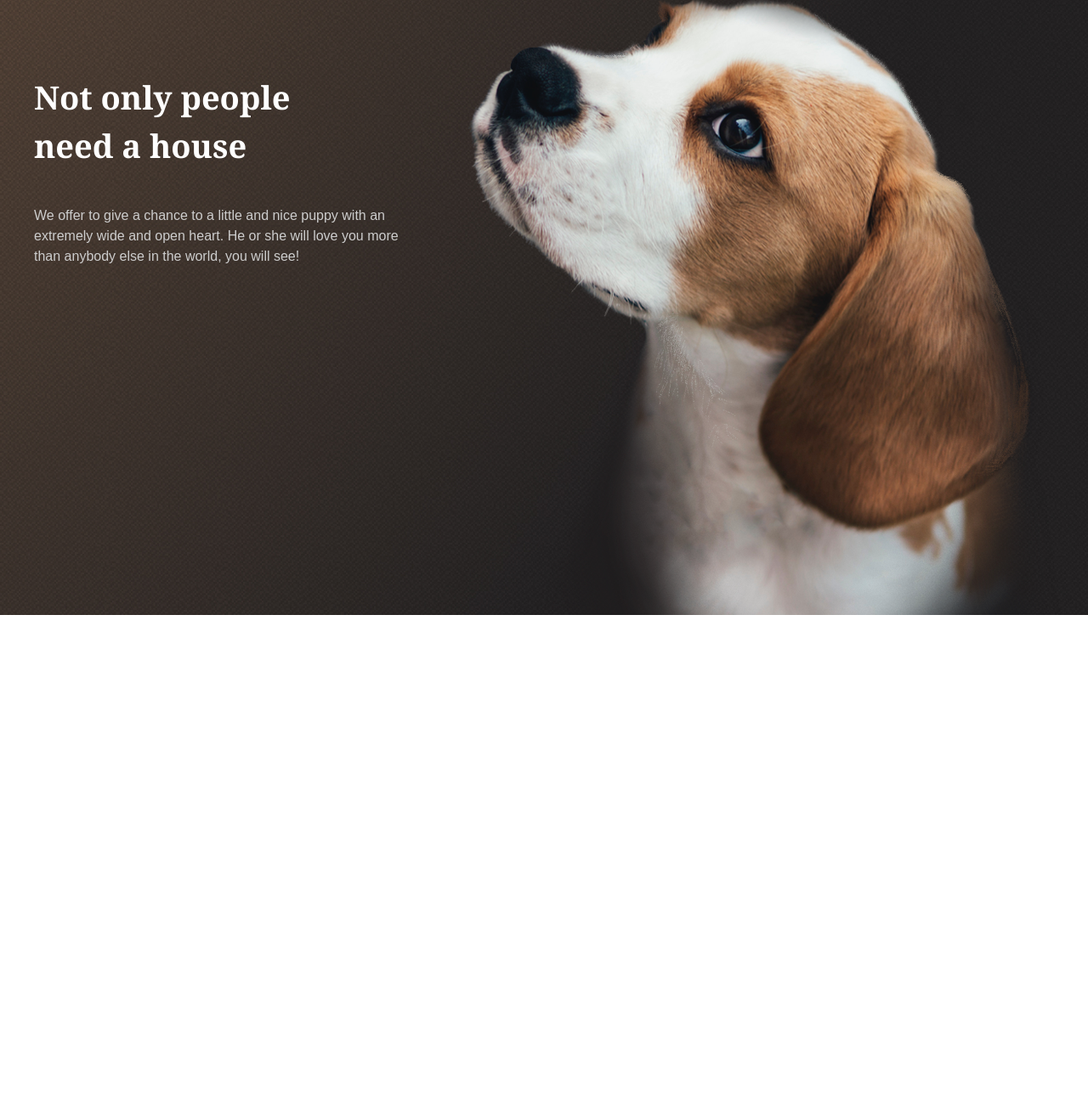
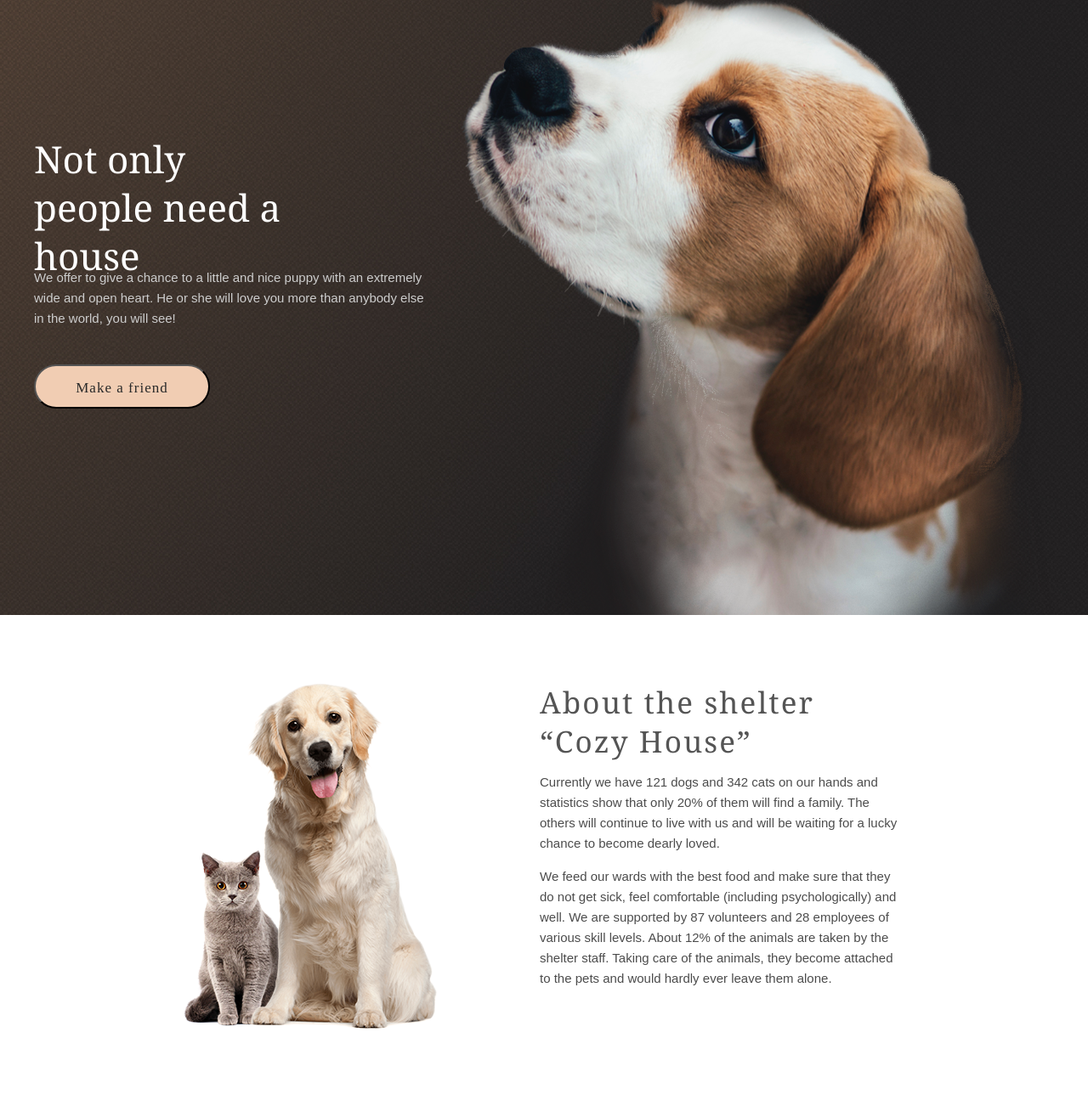
Before and after one commit to Dmitry0109/Test, a plain HTML site: page Shelter/index.html in a window 1280 px wide. Shown: the part 184-1499 px from the top of the page at 85% size. Before the commit the page ends 998 px from the top, so only its background shows below. Drawn offline with Linux system fonts and the light colour scheme.

Commit message:
feat: two page for shelter

```diff
--- a/Shelter/index.html
+++ b/Shelter/index.html
@@ -25,9 +25,25 @@
         <div class="contentStartScreen h2p">
           <h2 class="h2Heading">Not only people need a house</h2>
           <p class="pHeading"> We offer to give a chance to a little and nice puppy with an extremely wide and open heart. He or she will love you more than anybody else in the world, you will see!</p>
+          <button type="button" name="popup-button" class="buttonStartScreen">Make a friend</button>
         </div>
         <img class="dogImg" src="assest/img/start-screen-puppy.png" alt="dogPfoto">
+      </section>
     </section>
-  </main>
+    <section class="aboutPets">
+        <div class="about_section">
+            <img class="about_pets" src="assest/img/about-pets.png" alt="imgDog">
+            <article class="contentPets">
+              <h2 class="headingContentPets">About the shelter “Cozy House”</h2>
+              <p class="subheadingPets1">
+                Currently we have 121 dogs and 342 cats on our hands and statistics show that only 20% of them will find a family. The others will continue to live with us and will be waiting for a lucky chance to become dearly loved.
+              </p>
+              <p class="subheadingPets2">
+                We feed our wards with the best food and make sure that they do not get sick, feel comfortable (including psychologically) and well. We are supported by 87 volunteers and 28 employees of various skill levels. About 12% of the animals are taken by the shelter staff. Taking care of the animals, they become attached to the pets and would hardly ever leave them alone.
+              </p>
+            </article>
+        </div>
+    </section>
+  <main>
 </body>
 </html>
--- a/Shelter/styles.css
+++ b/Shelter/styles.css
@@ -78,18 +78,23 @@ select {
 
 main {
   width: 1280px;
-  height: 908px;
+  height: 3796px;
   margin-left: auto;
   margin-right: auto;
 }
 
 .sectionHeader {
+  display: flex;
+  flex-direction: column;
+  justify-content: space-between;
   width: 1280px;
   height: 908px;
-  background-image: url(assest/img/start-screen-gradient-background.jpg);
+  background: url(assest/img/start-screen-gradient-background.jpg);
+  background-repeat: no-repeat;
   margin-left: auto;
   margin-right: auto;
   padding: 0.1px 0;
+
 
 }
 .header {
@@ -97,8 +102,9 @@ main {
   justify-content: space-between;
   align-items: center;
   margin: 30px 40px;
-  line-height: 35px;
   letter-spacing: 1px;
+  /* line-height: 35px; */
+  padding: 0.1px 0;
 }
 
 .logo {
@@ -106,24 +112,6 @@ main {
   flex-direction: column;
   width: 184px;
   height: 60px;
-}
-
-.title {
-  font-family: georgia;
-  font-size: 32px;
-  color: rgba(241, 205, 179, 1);
-  height: 35.2px;
-}
-
-.subtitle {
-  display: flex;
-  font-family: arial;
-  font-size: 13px;
-  color: rgba(255, 255, 255, 1);
-  width: 179px;
-  height: 15px;
-  margin-left: 4px;
-
 }
 
 .nav {
@@ -134,54 +122,151 @@ main {
   font-family: arial;
   font-size: 15px;
   color: rgba(205, 205, 205, 1);
+  line-height: 160%;
+  margin-top: 16px;
 }
+
 .navHeader1 {
   color: rgba(250, 250, 250, 1);
 }
-.startScreen {
-  width: 1200px;
-  height: 728px;
-  margin-top: 180px;
-}
-.dogImg {
-  position: relative;
-  width: 698px;
-  height: 728px;
-  left: 550px;
-  bottom: 433px;
+
+.title {
+  font-family: var(--font-family);
+  font-size: 32px;
+  color: rgba(241, 205, 179, 1);
+  height: 35px;
+  width: 184px;
+  letter-spacing: 0.06em;
+  font-weight: 400;
 }
 
-
-.contentStartScreen {
+.subtitle {
   display: flex;
-flex-direction: column;
-width: 460px;
-height: 180px;
-}
-
-.h2p {
-  display: flex;
-  flex-direction: column;
-  width: 460px;
-  height: 343px;
-  margin-left: 40px;
-
+  font-family: arial;
+  font-size: 13px;
+  color: rgba(255, 255, 255, 1);
+  width: 179px;
+  height: 15px;
+  font-weight: 400;
+  margin-top: 10px;
+  margin-left: 4px;
 
 }
 
+.startScreen {
+display: flex;
+justify-content: space-between;
+width: 1200px;
+height: 728px;
+margin-left: 40px;
+margin-right: 40px;
+}
+
+.dogImg {
+  width: 698px;
+  height: 728px;
+}
+
+.contentStartScreen {
+  width: 460px;
+  height: 322px;
+  margin-top: 163px;
+}
+
 .h2Heading {
+  width: 310px;
+  height: 114px;
   font-family: georgia;
-  font-size: 38px;
+  font-weight: 400;
+  font-size: 44px;
+  line-height: 130%;
   color: rgba(255, 255, 255, 1);
-  height: 114px;
-  width: 310px;
-
   }
 
   .pHeading {
-font-family: arial;
     width: 460px;
     height: 72px;
+    font-family: arial;
+    font-weight: 400;
+    font-size: 15px;
+    line-height: 160%;
     color: rgba(205, 205, 205, 1);
     margin-top: 42px;
   }
+
+  .buttonStartScreen {
+    color: rgba(41, 41, 41, 1);
+    font-weight: 400;
+    font-size: 17px;
+    line-height: 130%;
+    letter-spacing: 0.06em;
+
+  }
+  button {
+    border-radius: 100px;
+    padding: 15px 45px;
+    width: 207px;
+    height: 52px;
+    background-color: rgba(241, 205, 179, 1);
+    margin-top: 42px;
+  }
+
+  .aboutPets {
+    display: flex;
+    width: 1280px;
+    height: 588px;
+    background: rgba(255, 255, 255, 1);
+  }
+
+  .about_section {
+    display: flex;
+    width: 1200px;
+    height: 408px;
+    margin: 80px 40px 100px 40px;
+    justify-content: space-between;
+  }
+
+  .about_pets {
+    width: 300px;
+    height: 408px;
+    margin-left: 175px;
+  }
+
+  .contentPets {
+    display: flex;
+    flex-direction: column;
+    width: 430px;
+    height: 380px;
+    margin-right: 175px;
+  }
+
+  .headingContentPets {
+    font-family: georgia;
+    font-weight: 400;
+    font-size: 35px;
+    line-height: 130%;
+    letter-spacing: 0.06em;
+    color: rgba(84, 84, 84, 1);
+    width: 370px;
+    height: 90px;
+  }
+
+  .subheadingPets1 {
+    font-family: arial;
+    font-weight: 400;
+    font-size: 15px;
+    line-height: 160%;
+    color: rgba(76, 76, 76, 1);
+    width: 430px;
+    height: 96px;
+  }
+
+  .subheadingPets2 {
+    width: 430px;
+    height: 144px;
+    font-family: arial;
+    font-weight: 400;
+    font-size: 15px;
+    line-height: 160%;
+    color: rgba(76, 76, 76, 1);
+  }
```
Also changed, not shown: Shelter/assest/img/about-pets.png (added). Lines whose indentation alone changed are shown as unchanged.
